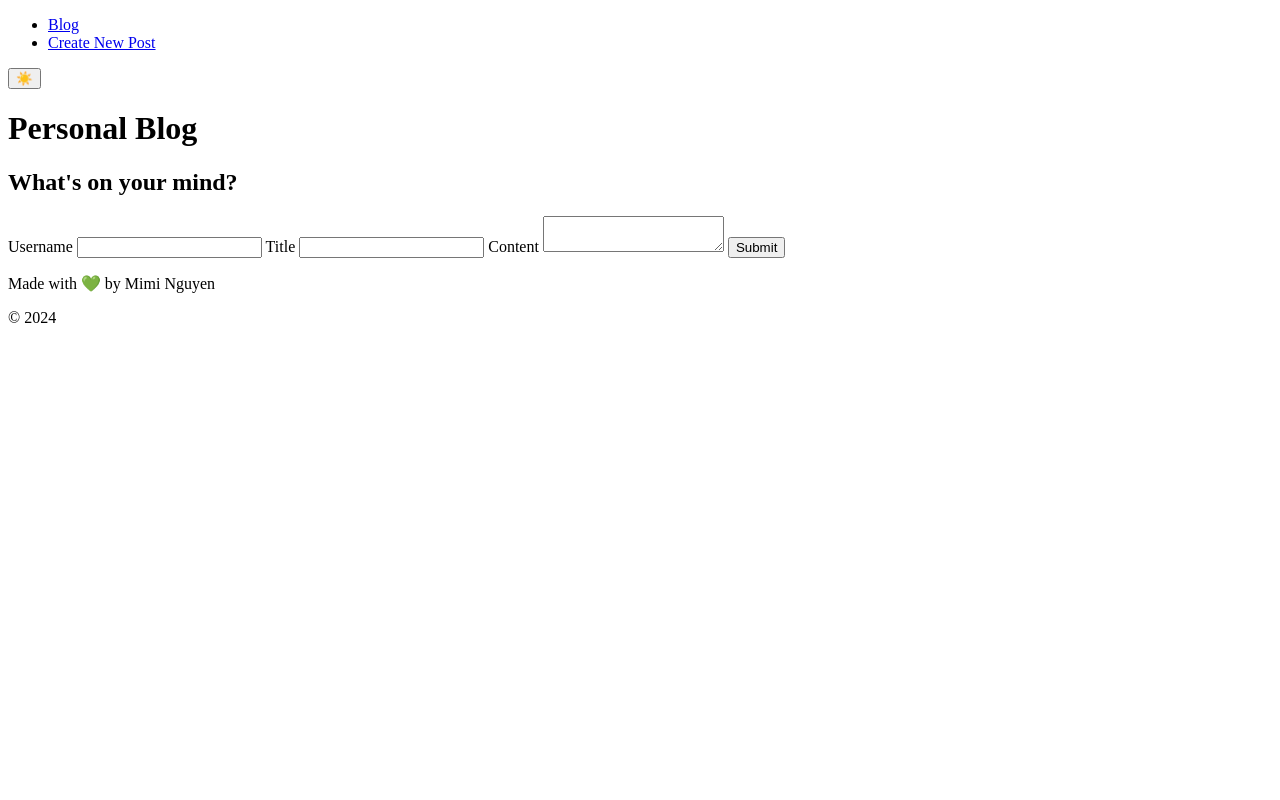
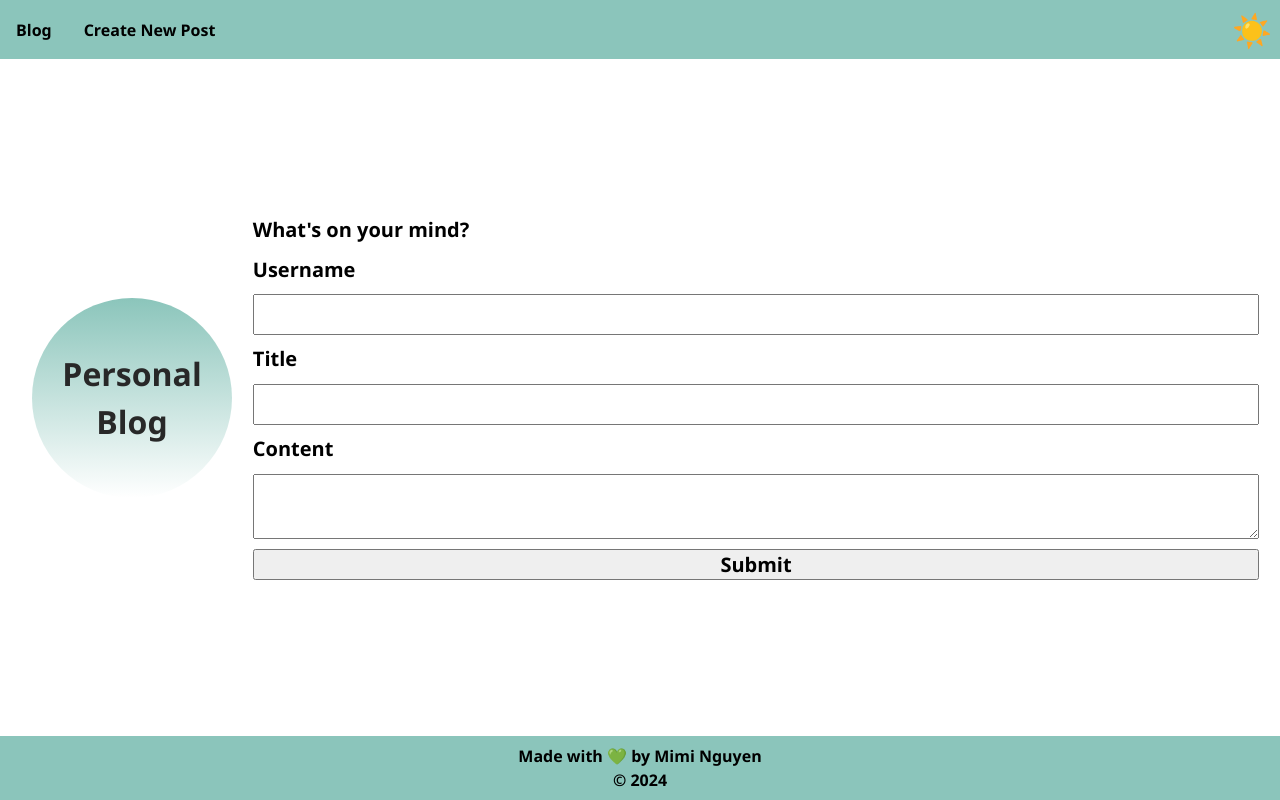
Before and after one commit to illakaya/my-blog-posts-dom, a plain HTML site: page index.html in a window 1280 px wide. Drawn offline with Linux system fonts and the light colour scheme.

Commit message:
styled the both of the pages, including light-mode and dark-mode

```diff
--- a/assets/css/reset.css
+++ b/assets/css/reset.css
@@ -12,7 +12,7 @@
   }
 
   body {
-    min-height: 100%;
+    height: 100%;
     line-height: 1.5;
     font-family: sans-serif;
   }
@@ -26,3 +26,12 @@
   ol, ul {
     list-style: none;
   }
+
+  a {
+    text-decoration: none;
+    color: black;
+  }
+
+  a:hover {
+    color: white;
+  }
--- a/assets/css/styles.css
+++ b/assets/css/styles.css
@@ -1,7 +1,155 @@
-/* body {
+/* Introduce web application colour palette */
+:root {
+    --light0: #ffffff;
+    --light1: #8bc5bb;
+    --dark0: #121212;
+    --dark1: #282828;
+    --dark2: #3f3f3f;
 
 }
 
-body .dark * {
+* {
+    font-family:'Segoe UI', Tahoma, Geneva, Verdana, sans-serif;
+}
 
-} */
+body {
+    display: flex;
+    flex-direction: column;
+}
+
+#navbar {
+    display: flex;
+    flex-direction: column;
+    background-color: var(--light1);
+    align-items: center;
+    color: var(--dark0);
+    }
+
+#navbar ul {
+    display: flex;
+    flex-direction: column;
+    justify-content: space-between;
+    align-items: center;
+    font-weight: bolder;
+}
+
+#light-mode {
+    background-color: inherit;
+    border: none;
+    font-size: 2rem;
+    padding: 0.5rem;
+}
+
+main {
+    display: flex;
+    flex-direction: column-reverse;
+    padding: 1rem;
+    flex-grow: 1;
+}
+
+footer {
+    padding: 0.5rem;
+    background-color: var(--light1);
+    text-align: center;
+    font-weight: bolder;
+}
+
+h1 {
+    display: flex;
+    text-align: center;
+    align-items: center;
+    align-self: center;
+    width: 12.5rem;
+    height: 12.5rem;
+    border-radius: 50%;
+    margin: 1rem;
+    background-image: linear-gradient(var(--light1), var(--light0));
+    color: var(--dark1);
+}
+
+form {
+    display: flex;
+    flex-direction: column;
+    flex-grow: 1;
+}
+
+form * {
+    margin: 0.3rem;
+    font-weight: bold;
+    font-size: 1.25em;
+}
+
+#blog {
+    font-size: 1.25em;
+    flex-grow: 1;
+}
+
+#blog div {
+    border: var(--dark2) 0.1rem solid;
+    margin: 1rem;
+    padding: 1rem;
+}
+
+span {
+    font-style: italic;
+}
+
+input {
+    padding: 0.3rem;
+}
+
+textarea {
+    padding: 0.3rem;
+    resize: vertical;
+}
+
+/* Use media query so when the page changes to a size larger than mobile, the following css blocks execute */
+@media screen and (min-width: 768px) {
+    /* make nav bar flow as a row instead of column */
+    #navbar {
+        flex-direction: row;
+    }
+
+    /* make links flow as a row and add a gap */
+    #navbar ul {
+        flex-direction: row;
+        gap: 2em;
+        margin: 1em;
+    }
+
+    /* push nav bar to the left side of the screen whilst keeping the light mode button on the right */
+    #light-mode {
+        margin-left: auto;
+    }
+
+    /* make each section flow as a row instead of a column */
+    main {
+        flex-direction: row;
+        align-items: center;
+    }
+}
+
+.dark p, .dark span, .dark label, .dark a {
+    color: var(--light0);
+}
+
+.dark input, .dark textarea {
+    background-color: var(--dark2);
+    color: #ffffff;
+}
+
+.dark h2 {
+    color: var(--light1);
+}
+
+.dark main {
+    background-color: var(--dark0);
+}
+
+.dark #navbar, .dark footer {
+    background-color: var(--dark2);
+}
+
+.dark #blog div {
+    background-color: var(--dark1);
+}
--- a/assets/js/blog.js
+++ b/assets/js/blog.js
@@ -19,14 +19,14 @@ function renderBlogPosts() {
         const div = document.createElement('div');
         // div.textContent = JSON.stringify(post);
 
-        const h1 = document.createElement(`h1`);
+        const h2 = document.createElement(`h2`);
         const p = document.createElement('p');
         const span = document.createElement(`span`);
-        h1.textContent = title;
+        h2.textContent = title;
         p.textContent = content;
         span.textContent = `Posted by: ` + user;
 
-        div.appendChild(h1);
+        div.appendChild(h2);
         div.appendChild(p);
         div.appendChild(span);
         blogPost.appendChild(div);
--- a/assets/js/form.js
+++ b/assets/js/form.js
@@ -33,8 +33,8 @@ submitBtn.addEventListener(`click`, function (event) {
         alert(`Please ensure all inputs are filled`);
         return;
     }
-    // push the blog object to the blogStorageObject array
-    blogStorageObject.push({
+    // push the blog object to the blogStorageObject array into the first position so that the latest blog post displays first
+    blogStorageObject.unshift({
         username: userTemp,
         title: titleTemp,
         content: contentTemp,
--- a/index.html
+++ b/index.html
@@ -4,9 +4,8 @@
     <meta charset="UTF-8">
     <meta name="viewport" content="width=device-width, initial-scale=1.0">
     <title>Personal Blog - New Post</title>
-    <!-- <link rel="stylesheet" href="assets/css/reset.css"> -->
+    <link rel="stylesheet" href="assets/css/reset.css">
     <link rel="stylesheet" href="assets/css/styles.css">
-    <link rel="stylesheet" href="assets/css/form.css">
 </head>
 <body>
     <!-- create a header bar that has a nav bar and button for light/dark mode -->
@@ -19,14 +18,13 @@
             <button id="light-mode">☀️</button>
         </div>
     </header>
-    <!-- Create a div to carry the circle with the heading "Personal Blog" -->
-    <div>
-        <h1>Personal Blog</h1>
-    </div>
+
     <!-- Creat main part of the page where the user can enter their thoughts for the day to be stored locally -->
     <main>
-        <h2>What's on your mind?</h2>
+        <!-- Create a h1 to carry the circle with the heading "Personal Blog" -->
+        <h1>Personal Blog</h1>
         <form>
+            <h2>What's on your mind?</h2>
             <label for="username">Username</label>
             <input type="text" id="username">
             <label for="title">Title</label>
```
Also changed, not shown: blog.html (+1 -2 lines), assets/css/blog.css (deleted), assets/css/form.css (deleted).
